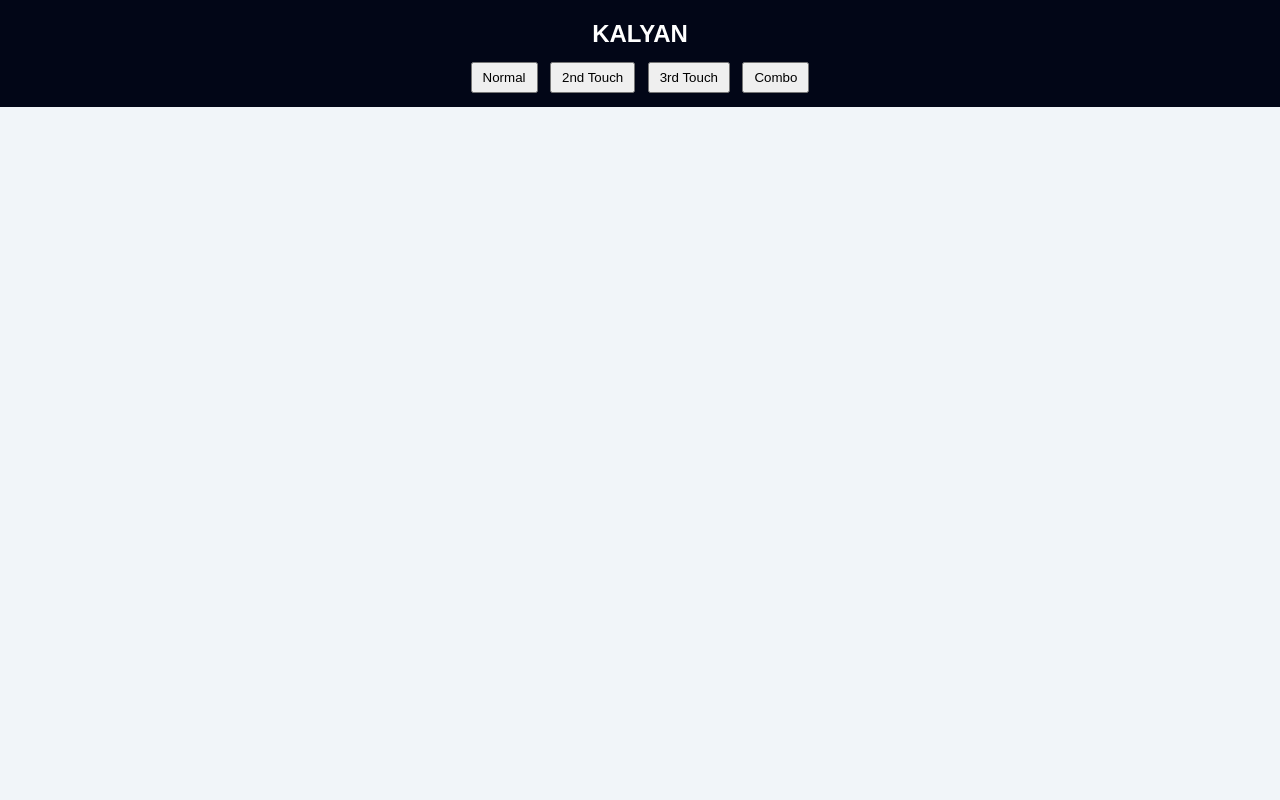
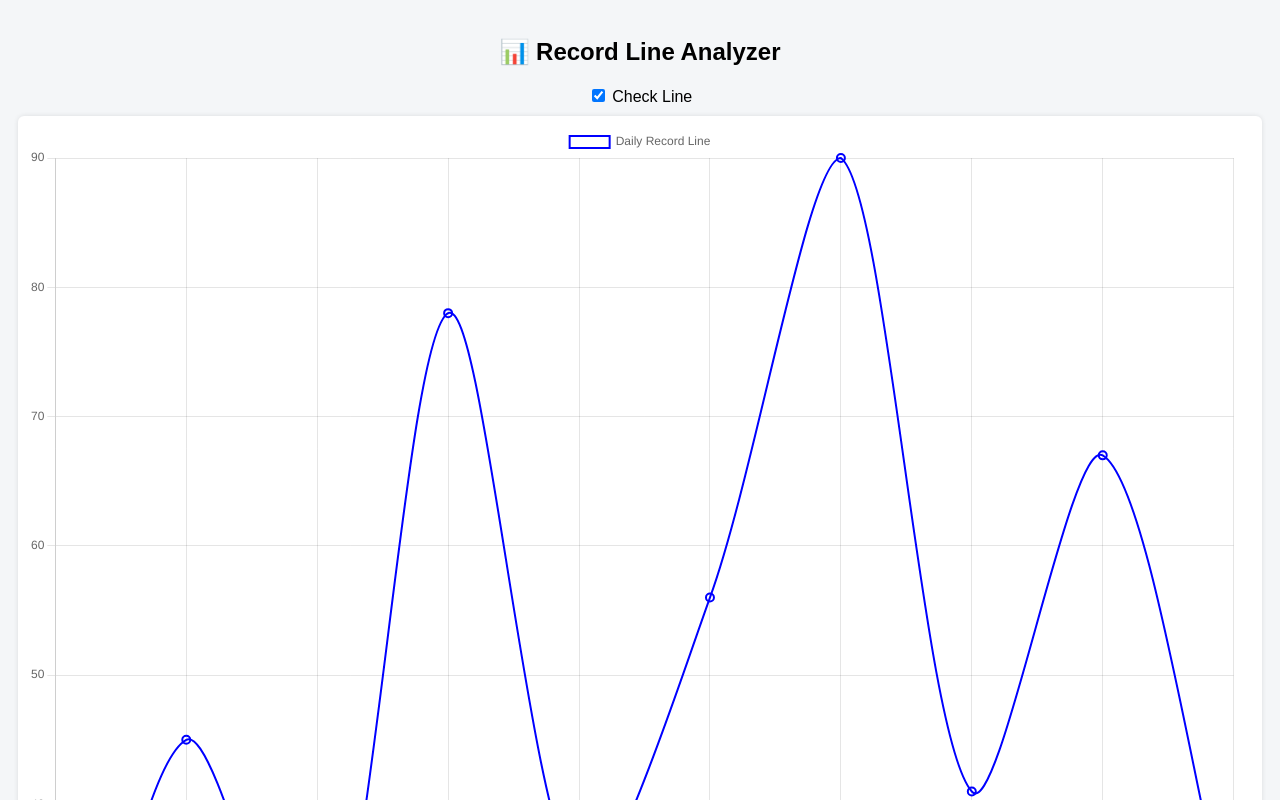
Before and after one commit to premd132/premd132.github.io, a plain HTML site: page analyzer.html in a window 1280 px wide. Shown: the top 800 px of the page. Drawn offline with nearby package versions, Linux system fonts and the light colour scheme.

Commit message:
Update analyzer.html

```diff
--- a/analyzer.html
+++ b/analyzer.html
@@ -1,166 +1,104 @@
 <!DOCTYPE html>
-<html>
+<html lang="en">
 <head>
   <meta charset="UTF-8">
-<title>👑 Kings of Matka – Analyzer</title>
+  <title>Record Line Analyzer</title>
   <meta name="viewport" content="width=device-width, initial-scale=1.0">
 
+  <!-- Chart.js -->
+  <script src="https://cdn.jsdelivr.net/npm/chart.js"></script>
+
   <style>
-body{margin:0;font-family:Arial;background:#f1f5f9}
-h2{text-align:center;margin:10px}
-#top{background:#020617;color:#fff;padding:10px;text-align:center}
-#modeBtns button{margin:4px;padding:6px 10px}
-#bubbleWrap{display:flex;flex-wrap:wrap;gap:10px;justify-content:center;margin:10px}
-.bubble{border-radius:50%;display:flex;align-items:center;justify-content:center;
-color:#fff;font-weight:bold;cursor:pointer}
-#tableWrap{position:relative;overflow-x:auto;margin-top:10px}
-table{border-collapse:collapse;margin:auto;background:#fff}
-td{border:1px solid #ccc;width:45px;height:35px;text-align:center;font-weight:bold}
-td.hit{background:#2563eb;color:#fff}
-svg{position:absolute;top:0;left:0;width:100%;height:100%;pointer-events:none}
-#checkLine{max-width:360px;margin:10px auto}
-#checkLine div{display:flex;justify-content:space-between;
-background:#e5e7eb;padding:6px;margin:4px 0;border-radius:4px}
+    body {
+      font-family: Arial, sans-serif;
+      background: #f4f6f8;
+      padding: 10px;
+    }
+    h2 {
+      text-align: center;
+    }
+    .controls {
+      text-align: center;
+      margin-bottom: 10px;
+    }
+    .controls label {
+      font-size: 16px;
+      cursor: pointer;
+    }
+    .box {
+      background: #fff;
+      padding: 10px;
+      border-radius: 6px;
+      box-shadow: 0 0 5px rgba(0,0,0,0.1);
+    }
   </style>
 </head>
 
 <body>
 
-<div id="top">
-  <h2 id="title">Analyzer</h2>
-  <div id="modeBtns">
-    <button onclick="setMode(1)">Normal</button>
-    <button onclick="setMode(2)">2nd Touch</button>
-    <button onclick="setMode(3)">3rd Touch</button>
-    <button onclick="setMode(99)">Combo</button>
-  </div>
+  <h2>📊 Record Line Analyzer</h2>
+
+  <div class="controls">
+    <label>
+      <input type="checkbox" id="lineToggle" checked>
+      Check Line
+    </label>
   </div>
 
-<div id="bubbleWrap"></div>
-
-<div id="checkLine"></div>
-
-<div id="tableWrap">
-  <svg id="lines"></svg>
+  <div class="box">
+    <canvas id="lineChart" height="300"></canvas>
   </div>
 
   <script>
-// ========= GAME & RECORD =========
-const game = localStorage.getItem("currentGame") || "kalyan";
-document.getElementById("title").innerText =
-  game.replace("_"," ").toUpperCase();
+    // ====== SAMPLE RECORD DATA ======
+    // Is array me aap DAILY record add kar sakte ho
+    const labels = [
+      '01-01', '02-01', '03-01', '04-01', '05-01',
+      '06-01', '07-01', '08-01', '09-01', '10-01'
+    ];
 
-const recordText = localStorage.getItem("record_"+game) || "";
+    const recordData = [
+      12, 45, 23, 78, 34,
+      56, 90, 41, 67, 29
+    ];
 
-// ========= GLOBAL =========
-let rows=[],cells=[],current=null,mode=1;
-const bubbleWrap=document.getElementById("bubbleWrap");
-const tableWrap=document.getElementById("tableWrap");
-const lines=document.getElementById("lines");
-const checkLine=document.getElementById("checkLine");
+    // ====== CHART CREATE ======
+    const ctx = document.getElementById('lineChart').getContext('2d');
 
-// ========= PARSE =========
-function parse(){
- rows=[];
- recordText.trim().split("\n").forEach(l=>{
-  const p=l.trim().split(/\s+/);
-  if(p.length>1) rows.push(p.slice(1).map(Number));
- });
+    const lineChart = new Chart(ctx, {
+      type: 'line',
+      data: {
+        labels: labels,
+        datasets: [{
+          label: 'Daily Record Line',
+          data: recordData,
+          borderColor: 'blue',
+          backgroundColor: 'transparent',
+          borderWidth: 2,
+          tension: 0.3,
+          pointRadius: 4
+        }]
+      },
+      options: {
+        responsive: true,
+        plugins: {
+          legend: {
+            display: true
           }
-
-// ========= TABLE =========
-function buildTable(){
- tableWrap.innerHTML="";cells=[];
- const t=document.createElement("table");
- rows.forEach((r,ri)=>{
-  const tr=document.createElement("tr");
-  r.forEach((n,ci)=>{
-   const td=document.createElement("td");
-   td.innerText=n;
-   td.onclick=()=>selectJodi(n);
-   cells.push({td,val:n});
-   tr.appendChild(td);
-  });
-  t.appendChild(tr);
- });
- tableWrap.appendChild(t);
- tableWrap.appendChild(lines);
-}
-
-// ========= BUBBLES =========
-function buildBubbles(){
- bubbleWrap.innerHTML="";
- const f={};
- rows.flat().forEach(n=>f[n]=(f[n]||0)+1);
- Object.keys(f).sort((a,b)=>f[b]-f[a]).forEach(k=>{
-  const b=document.createElement("div");
-  b.className="bubble";
-  b.style.width=b.style.height=(38+f[k]*6)+"px";
-  b.style.background=`hsl(${k*4},70%,50%)`;
-  b.innerText=k;
-  b.onclick=()=>selectJodi(Number(k));
-  bubbleWrap.appendChild(b);
- });
-}
-
-// ========= MODE =========
-function setMode(m){mode=m;draw();}
-
-// ========= SELECT =========
-function selectJodi(j){
- current=j;
- buildCheckLine(j);
- draw();
-}
-
-// ========= DRAW =========
-function draw(){
- document.querySelectorAll("td").forEach(td=>td.classList.remove("hit"));
- lines.innerHTML="";
- if(current==null) return;
- let hits=cells.filter(c=>c.val===current);
- if(mode===2) hits=hits.slice(1);
- if(mode===3) hits=hits.slice(2);
- hits.forEach(h=>h.td.classList.add("hit"));
- for(let i=0;i<hits.length-1;i++){
-  connect(hits[i].td,hits[i+1].td);
+        },
+        scales: {
+          y: {
+            beginAtZero: true
           }
         }
+      }
+    });
 
-// ========= CURVE =========
-function connect(a,b){
- const r1=a.getBoundingClientRect(),r2=b.getBoundingClientRect(),p=tableWrap.getBoundingClientRect();
- const x1=r1.left+r1.width/2-p.left,y1=r1.top+r1.height/2-p.top;
- const x2=r2.left+r2.width/2-p.left,y2=r2.top+r2.height/2-p.top;
- const path=document.createElementNS("http://www.w3.org/2000/svg","path");
- path.setAttribute("d",`M ${x1} ${y1} C ${x1+80} ${y1}, ${x2-80} ${y2}, ${x2} ${y2}`);
- path.setAttribute("stroke","#dc2626");
- path.setAttribute("stroke-width","3");
- path.setAttribute("fill","none");
- lines.appendChild(path);
-}
-
-// ========= CHECK LINE =========
-function buildCheckLine(j){
- checkLine.innerHTML="";
- for(let i=25;i<=30;i++){
-  const d=document.createElement("div");
-  d.innerHTML=`<span>${j}-${i}-${(i*2)%100}</span>
-  <button onclick="selectJodi(${j})">Check</button>`;
-  checkLine.appendChild(d);
- }
-}
-
-// ========= INIT =========
-parse();
-buildTable();
-buildBubbles();
-
-// auto last jodi
-if(rows.length){
- const last=rows[rows.length-1];
- selectJodi(last[last.length-1]);
-}
+    // ====== CHECKBOX LINE ON / OFF ======
+    document.getElementById('lineToggle').addEventListener('change', function () {
+      lineChart.data.datasets[0].hidden = !this.checked;
+      lineChart.update();
+    });
   </script>
 
 </body>
```
Lines whose indentation alone changed are shown as unchanged.
